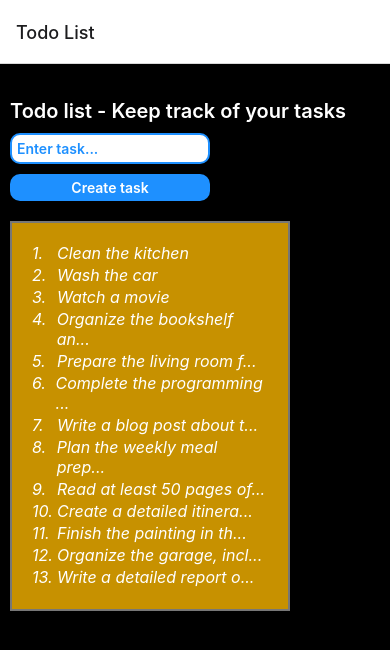
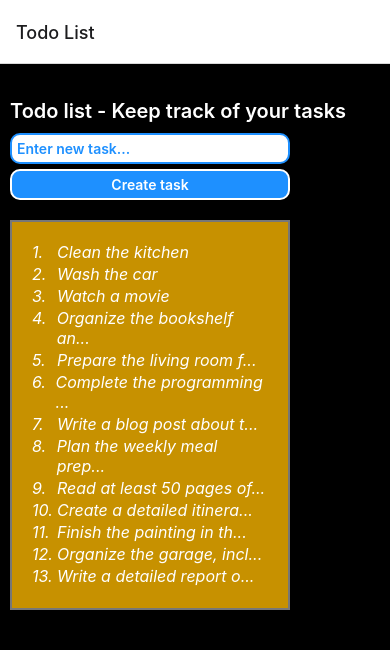
Before and after one commit to Bransholm/RN_ToDoList, a React Native app: screen /TodoList in a window 390 px wide. Shown: the top 650 px of the page. Built offline with nearby package versions, Linux system fonts and the light colour scheme.

Commit message:
Optimized the design and maked it reuseable with styles

```diff
--- /dev/null
+++ b/nativeStyles.js
@@ -0,0 +1,49 @@
+import { StyleSheet } from "react-native";
+
+const nativeStyles = StyleSheet.create({
+  // The classic container for page setup
+  container: {
+    flex: 1,
+    backgroundColor: "#000",
+    paddingLeft: 10,
+    paddingTop: 35,
+  },
+  // The background for a note
+  noteContainer: {
+    backgroundColor: "#C79100",
+    padding: 20,
+    width: 280,
+    minHeight: 240,
+    borderWidth: 2,
+    borderColor: "#777",
+    marginTop: 5,
+    marginBottom: 5,
+  },
+  // Text for a note
+  noteText: {
+    color: "#fff",
+    paddingBottom: 2,
+    fontSize: 16,
+    fontStyle: "italic",
+  },
+  // Button
+  button: {
+    backgroundColor: "#1E90FF",
+    borderWidth: 2,
+    borderColor: "#fff",
+    width: 280,
+    alignItems: "center",
+    justifyContent: "center",
+    borderRadius: 10,
+    padding: 5,
+    marginTop: 5,
+    marginBottom: 5,
+  },
+  // Button text
+  buttonText: {
+    color: "#fff",
+    fontWeight: 600,
+  },
+});
+
+export default nativeStyles;
--- a/screens/DetailedNoteScreen.js
+++ b/screens/DetailedNoteScreen.js
@@ -1,15 +1,21 @@
 import { StyleSheet, Text, View, Pressable } from "react-native";
+import nativeStyles from "../nativeStyles";
 
 export default function DetailedNoteScreen({ route, navigation }) {
     const { note } = route.params;
 
     return (
-        <View style={styles.container}>
-            <Text style={styles.detailText}>{note.name}</Text>
-            <Pressable style={styles.button} onPress={() => navigation.goBack()}>
-                <Text style={styles.buttonText}>Back to the Todo List</Text>
-            </Pressable>
+      <View style={nativeStyles.container}>
+        <View style={nativeStyles.noteContainer}>
+          <Text style={nativeStyles.noteText}>{note.name}</Text>
         </View>
+        <Pressable
+          style={nativeStyles.button}
+          onPress={() => navigation.goBack()}
+        >
+          <Text style={nativeStyles.buttonText}>Back to the Todo List</Text>
+        </Pressable>
+      </View>
     );
 }
 
@@ -17,8 +23,8 @@ const styles = StyleSheet.create({
   container: {
     flex: 1,
     backgroundColor: "#000",
-    justifyContent: "center",
-    alignItems: "center",
+    paddingLeft: 10,
+    paddingTop: 35,
   },
   detailText: {
     color: "#fff",
--- a/screens/TodoListScreen.js
+++ b/screens/TodoListScreen.js
@@ -2,6 +2,7 @@ import { StatusBar } from "expo-status-bar";
 import { StyleSheet, Text, View, Pressable, TextInput, FlatList } from "react-native";
 import { useState, useEffect } from "react";
 import notesData from "../notesData.json"
+import nativeStyles from "../nativeStyles";
 
 export default function TodoListScreen({navigation}) {
 
@@ -24,19 +25,19 @@ export default function TodoListScreen({navigation}) {
     };
 
   return (
-    <View style={styles.container}>
+    <View style={nativeStyles.container}>
       <Text style={styles.headLine}>Todo list - Keep track of your tasks</Text>
       <TextInput
         style={styles.textInput}
         onChangeText={(txt) => setText(txt)}
         value={text}
-        placeholder="Enter task..."
+        placeholder="Enter new task..."
         onSubmitEditing={createTaskButtonHandler}
       />
-      <Pressable style={styles.button} onPress={createTaskButtonHandler}>
-        <Text style={styles.buttonText}>Create task</Text>
+      <Pressable style={nativeStyles.button} onPress={createTaskButtonHandler}>
+        <Text style={nativeStyles.buttonText}>Create task</Text>
       </Pressable>
-      <View style={styles.noteContainer}>
+      <View style={[nativeStyles.noteContainer, { marginTop: 15 }]}>
         <FlatList
           data={notes}
           renderItem={(note) => {
@@ -52,10 +53,10 @@ export default function TodoListScreen({navigation}) {
                 }
               >
                 <View style={{ flexDirection: "row" }}>
-                  <Text style={[styles.noteText, { width: 25 }]}>
+                  <Text style={[nativeStyles.noteText, { width: 25 }]}>
                     {note.item.key}.
                   </Text>
-                  <Text style={styles.noteText}>{displayText}</Text>
+                  <Text style={nativeStyles.noteText}>{displayText}</Text>
                 </View>
               </Pressable>
             );
@@ -69,12 +70,6 @@ export default function TodoListScreen({navigation}) {
 }
 
 const styles = StyleSheet.create({
-  container: {
-    flex: 1,
-    backgroundColor: "#000",
-    paddingLeft: 10,
-    paddingTop: 35,
-  },
   headLine: {
     color: "#fff",
     fontSize: 20,
@@ -84,40 +79,11 @@ const styles = StyleSheet.create({
   textInput: {
     backgroundColor: "#fff",
     color: "#1E90FF",
-    width: 200,
-    //marginBottom: 10,
+    width: 280,
     borderRadius: 10,
     padding: 5,
     fontWeight: 600,
     borderColor: "#1E90FF",
     borderWidth: 2,
   },
-  button: {
-    backgroundColor: "#1E90FF",
-    width: 200,
-    alignItems: "center",
-    justifyContent: "center",
-    borderRadius: 10,
-    padding: 5,
-    marginTop: 10,
-    marginBottom: 20,
-  },
-  buttonText: {
-    color: "#fff",
-    fontWeight: 600,
-  },
-  noteContainer: {
-    backgroundColor: "#C79100",
-    padding: 20,
-    width: 280,
-    borderWidth: 2,
-    borderColor: "#777",
-    marginBottom: 10,
-  },
-  noteText: {
-    color: "#fff",
-    paddingBottom: 2,
-    fontSize: 16,
-    fontStyle: "italic",
-  },
 });
```
